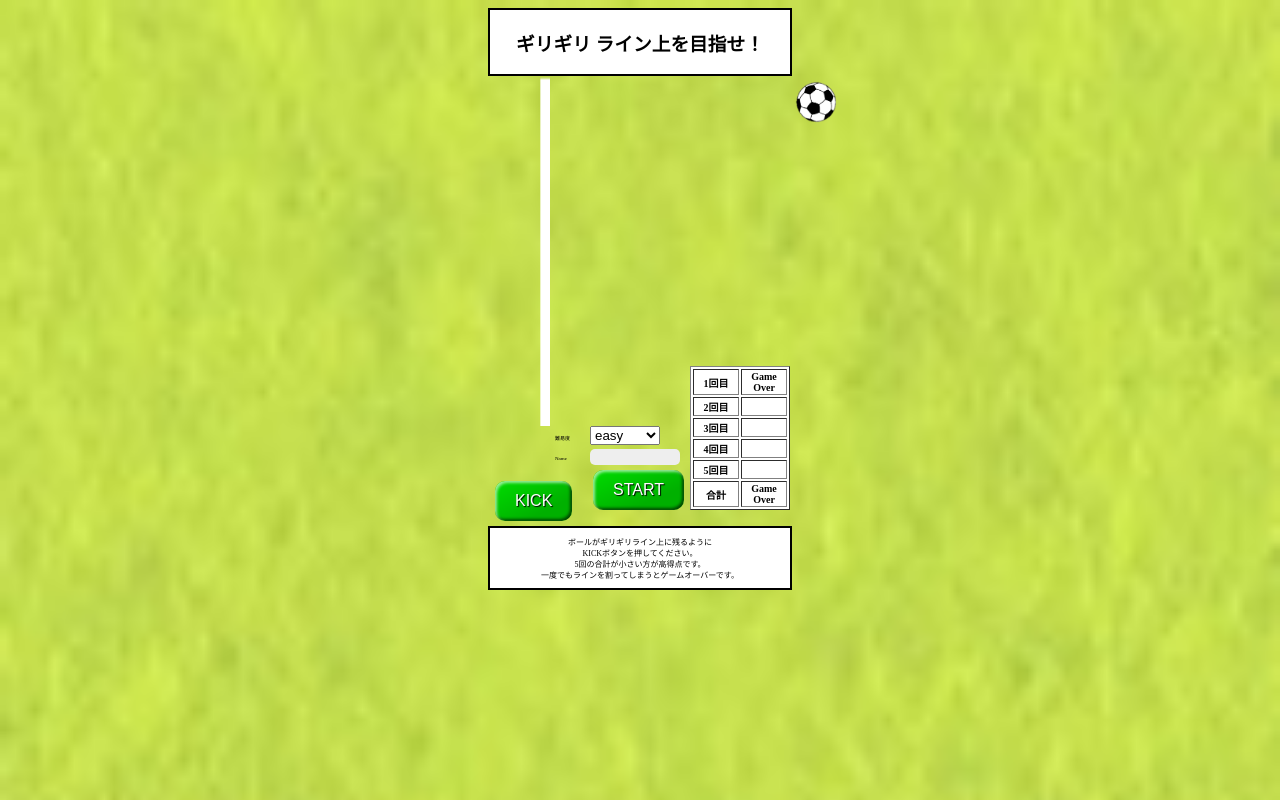
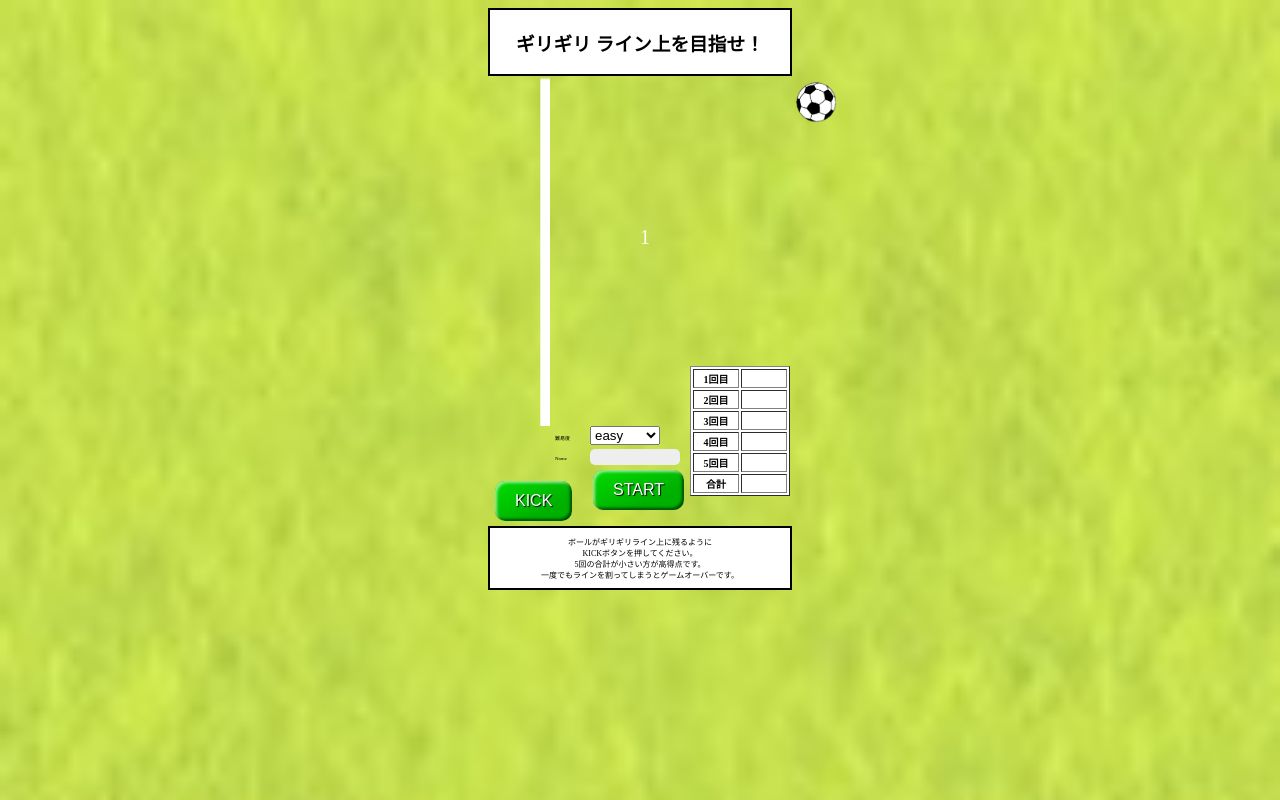
Before and after one commit to kazu-robo/1mm-game, a plain HTML site: page index.html in a window 1280 px wide. Both pictures are taken after a click on the button "START". Drawn offline with Linux system fonts and the light colour scheme.

Commit message:
count down

```diff
--- a/1mm-main.css
+++ b/1mm-main.css
@@ -85,6 +85,37 @@ span{
     position: absolute;
     top: 50px;
     left: 100px;
+}
+
+.char-output{
+    float: none;
+    width: 200px;
+    height: 70px;
+    position: absolute;
+    left: 70px;
+    top: 150px;
+    /* background-color: blue; */
+}
+#count3{
+    position: absolute;
+    left: 80px;
+    top: 0px;
+}
+#count2{
+    position: absolute;
+    left: 80px;
+    top: 0px;
+}
+#count1{
+    position: absolute;
+    left: 80px;
+    top: 0px;
+}
+
+.count-down{
+    font-size: 20px;
+    color: white;
+    visibility: hidden;
 }
 
 .content-box3{
--- a/1mm-main.js
+++ b/1mm-main.js
@@ -15,6 +15,10 @@ let scoreTotal = 0;
 let ballShade = document.getElementById("ball-shade");
 let ball = document.getElementById("ball");
 let impact = document.getElementById("impact");
+
+let count3 = document.getElementById("count3");
+let count2 = document.getElementById("count2");
+let count1 = document.getElementById("count1");
 
 let difficulty = "0";
 let playerName = "";
@@ -34,8 +38,21 @@ function pxToMm(px){
     return mm;
 }
 
-function hideImpact(){
-    impact.style.visibility = "hidden";
+function hide(part){
+    part.style.visibility = "hidden";
+}
+
+function pop(part){
+    part.style.visibility = "visible";
+}
+
+function countDown(){
+    pop(count3);
+    setTimeout(hide.bind(null, count3), 1000);
+    setTimeout(pop.bind(null, count2), 1001);
+    setTimeout(hide.bind(null, count2), 2000);
+    setTimeout(pop.bind(null, count1), 2001);
+    setTimeout(hide.bind(null, count1), 3000);
 }
 
 // let blueBox = document.getElementsByClassName("box-blue-class")[0];
@@ -53,7 +70,7 @@ function kickButtonPushed(){
         impact.style.left = (kick_pos_x - 40) + "px";
         impact.style.top = (ballPos.y + 20) + "px";
         impact.style.visibility = "visible";
-        setTimeout(hideImpact, 100);
+        setTimeout(hide.bind(null, impact), 100);
 
         scoreTotal += pxToMm(kick_pos_x - online_x);
 
@@ -244,10 +261,11 @@ function startButtonPushed(){
     for (let i = 0; i < 6; i++) {
         document.body.getElementsByClassName("table-class")[0].rows[i].cells[1].innerHTML = "";
     }
-
+    countDown();
     // console.log(difficulty);
     // for (let i = 0; i < 5; i++) { // 5回分の施行
-    ballStarts(); //async関数にしたりして while文で特定状況まで処理止めるとか
+    setTimeout(ballStarts, 3001);
+    // ballStarts(); //async関数にしたりして while文で特定状況まで処理止めるとか
 
     // }
 }
--- a/index.html
+++ b/index.html
@@ -21,6 +21,11 @@
     <img src="ball.png" id="ball" class="ball-class" alt="ball">
     <img src="ball-shade.png" id="ball-shade" class="ball-class" alt="ball-shade">
     <img src="impact.png" id="impact">
+    <div class="char-output relative">
+      <div class="text-centering count-down" id="count3">3</div>
+      <div class="text-centering count-down" id="count2">2</div>
+      <div class="text-centering count-down" id="count1">1</div>
+    </div>
   </div>
   <!-- <div class="box-blue-class"></div> -->
 
```
